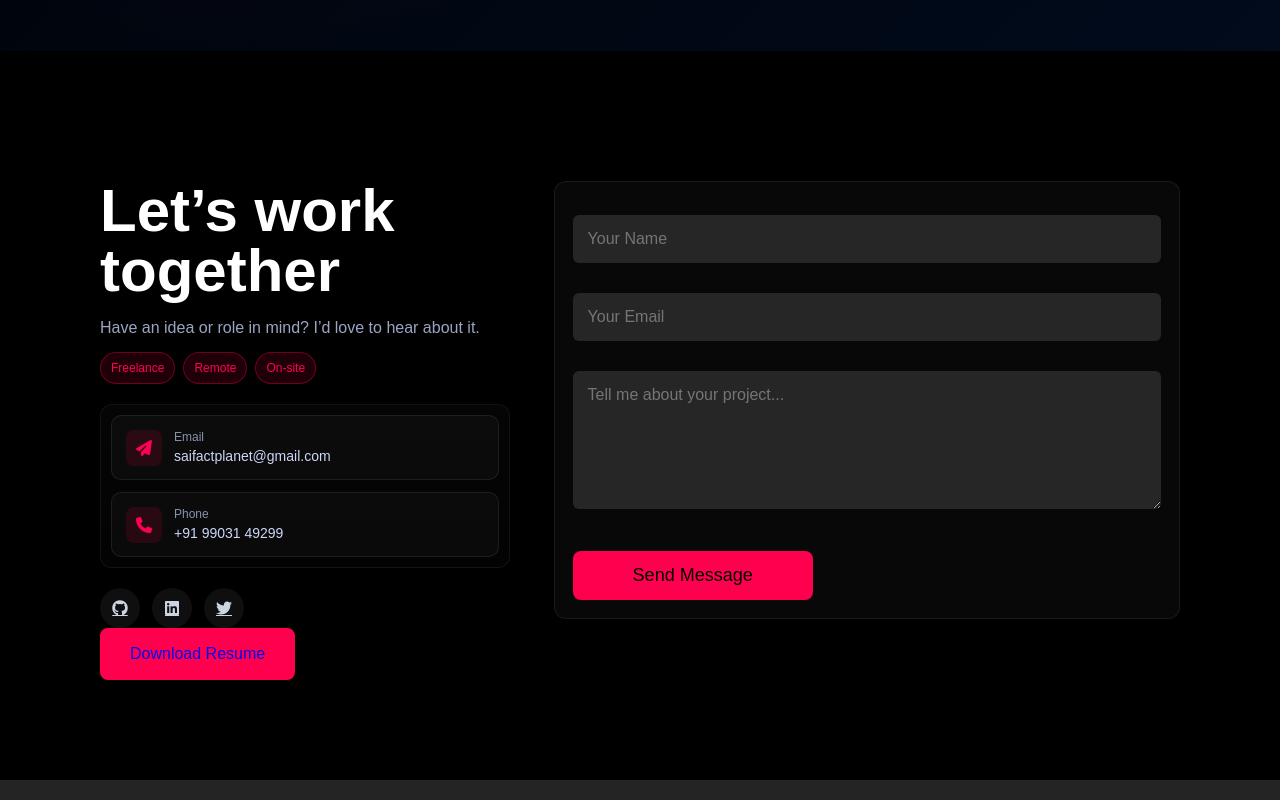
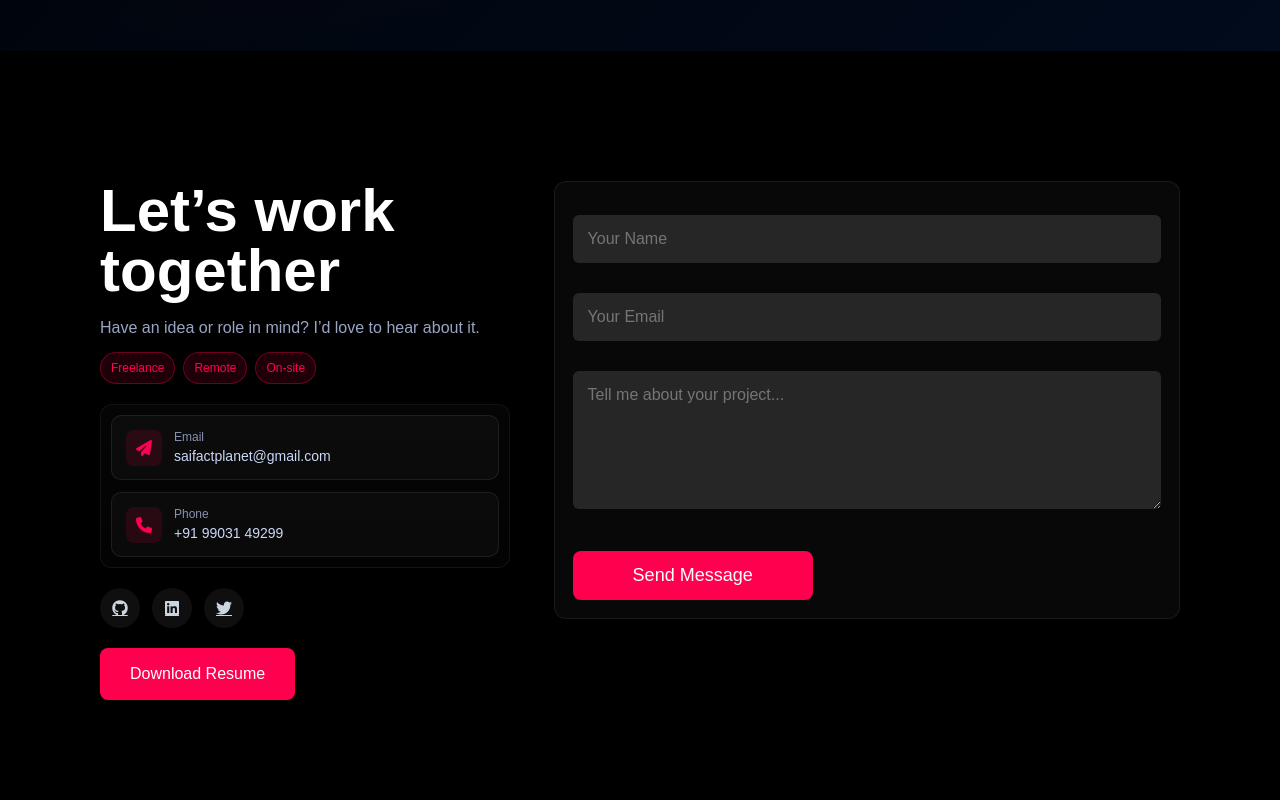
Before and after one commit to sou842/sou842.github.io, a React (Vite) app: page / in a window 1280 px wide. Shown: the part 3453-4253 px from the top of the page. Built offline with nearby package versions, Linux system fonts and the light colour scheme.

Commit message:
resume-added

```diff
--- a/src/components/sections/About.jsx
+++ b/src/components/sections/About.jsx
@@ -16,7 +16,7 @@
             <div className="about-photo">
               <img src={user} alt="Portrait of Sourav Samanta" />
               <a
-                href="https://sou842.github.io/static/media/Resume.021e0f32702288aeeddb.pdf"
+                href="https://drive.google.com/uc?export=download&id=1QkaojjaE19q2KasFag9vbVyWSRCwKfm7"
                 target="_blank"
                 rel="noopener noreferrer"
                 className="resume-overlay-btn"
--- a/src/components/sections/Contact.jsx
+++ b/src/components/sections/Contact.jsx
@@ -89,7 +89,7 @@
             </div>
 
             <a
-              href="https://sou842.github.io/static/media/Resume.021e0f32702288aeeddb.pdf"
+              href="https://drive.google.com/uc?export=download&id=1QkaojjaE19q2KasFag9vbVyWSRCwKfm7"
               target="_blank"
               rel="noopener noreferrer"
               className="btn btn2"
--- a/src/styles/index.scss
+++ b/src/styles/index.scss
@@ -1647,6 +1647,8 @@
 .btn.btn2 {
     display: inline-block;
     background: $color-accent;
+    color: #ffffff;
+    margin-top: 20px;
 }
 
 .form-card {
```
